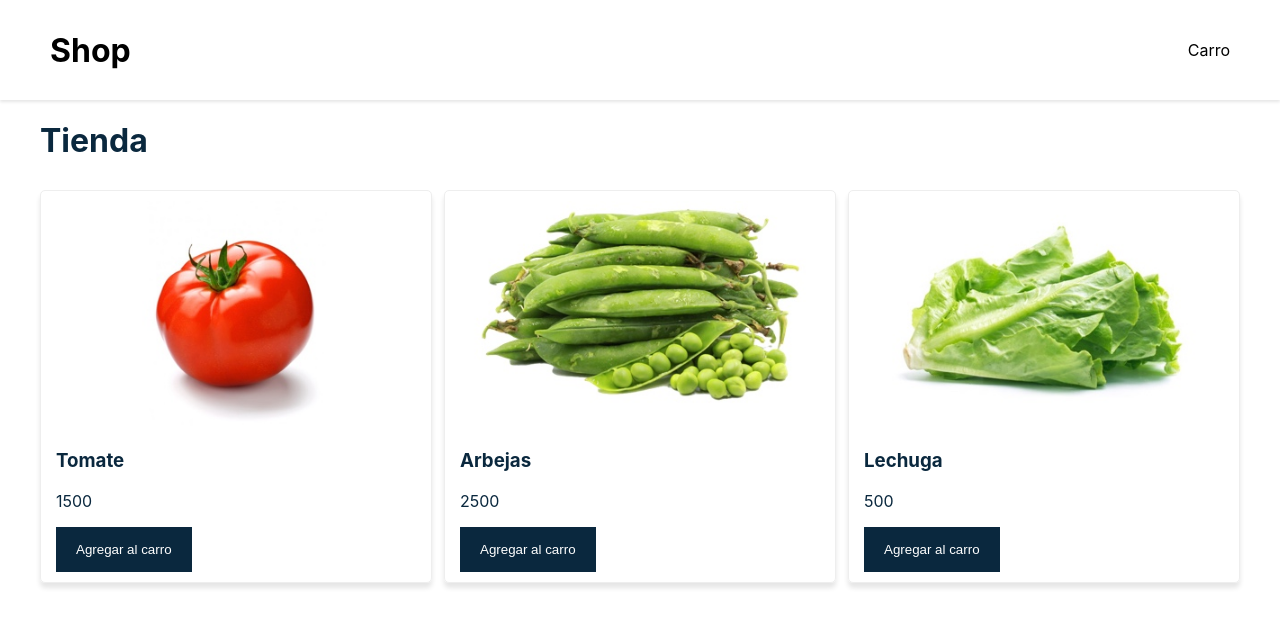
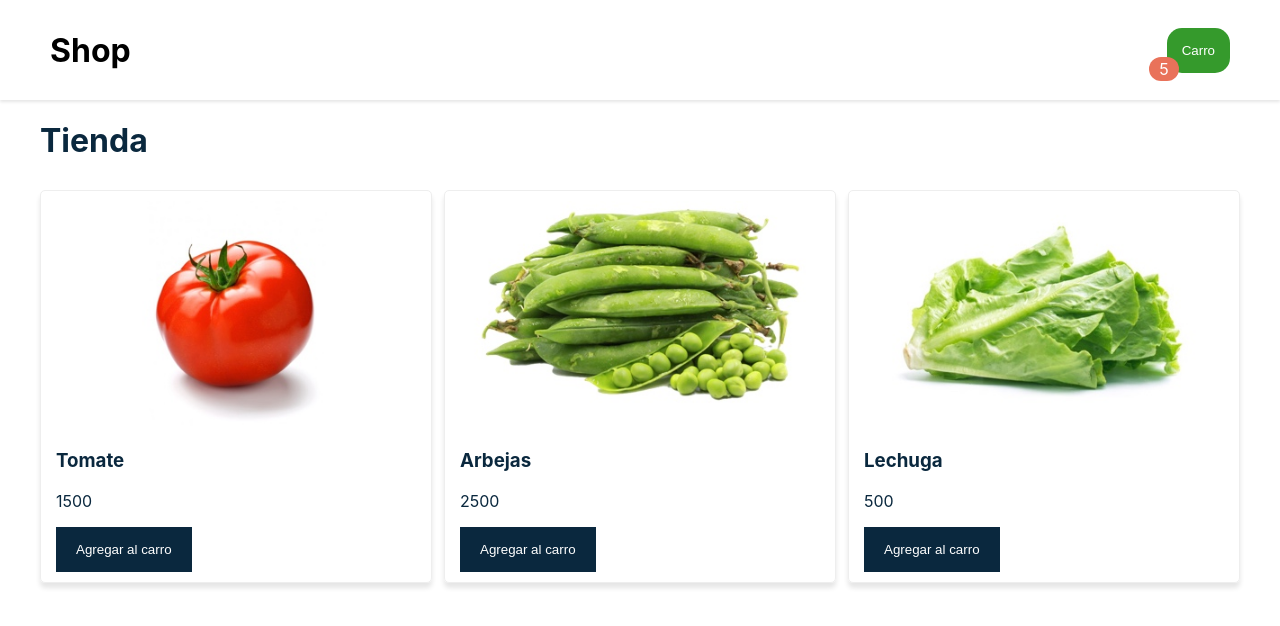
Before and after one commit to crosscay/carro-de-compras, a React (Create React App) app: page / in a window 1280 px wide. Shown: the top 626 px of the page. Built offline with nearby package versions, Linux system fonts and the light colour scheme.

Commit message:
Agregando boton de carro de compra

```diff
--- /dev/null
+++ b/src/components/BubleAlert.js
@@ -0,0 +1,24 @@
+import { Component } from 'react';
+
+const styles = {
+    bubbleAlert: {
+        backgroundColor: '#E9725A',
+        borderRadius: '15px',
+        color: '#fff',
+        padding: '2px 10px',
+        fontSize: '0,9rem',
+        width: '20px'
+    }
+}
+
+class BubleAlert extends Component {
+    render() {
+        return (
+            <span style={styles.bubbleAlert}>
+                5
+            </span>
+        )
+    }
+}
+
+export default BubleAlert;
--- /dev/null
+++ b/src/components/Carro.js
@@ -0,0 +1,36 @@
+import { Component } from 'react';
+import BubleAlert from './BubleAlert';
+
+const styles = {
+    carro: {
+        backgroundColor: '#359A2C',
+        color: '#fff',
+        border: 'none',
+        padding: '15px',
+        borderRadius: '15px',
+        cursor: 'pointer'
+    },
+
+    bubble: {
+        position: 'relative',
+        left: 12,
+        top: '20px'
+    }
+}
+
+class Carro extends Component {
+    render() {
+        return (
+            <div>
+                <span style={styles.bubble}>
+                    <BubleAlert />
+                </span>
+                <button style={styles.carro}>
+                    Carro
+                </button>
+            </div>
+        )
+    }
+}
+
+export default Carro;
--- a/src/components/Navbar.js
+++ b/src/components/Navbar.js
@@ -1,5 +1,6 @@
 import { Component } from 'react';
 import Logo from "./Logo";
+import Carro from "./Carro";
 
 const styles = {
     navbar: {
@@ -19,7 +20,7 @@ class Navbar extends Component {
         return (
             <nav style={styles.navbar}>
                 <Logo/>
-                <p>Carro</p>
+                <Carro/>
             </nav>
         )
     }
```
